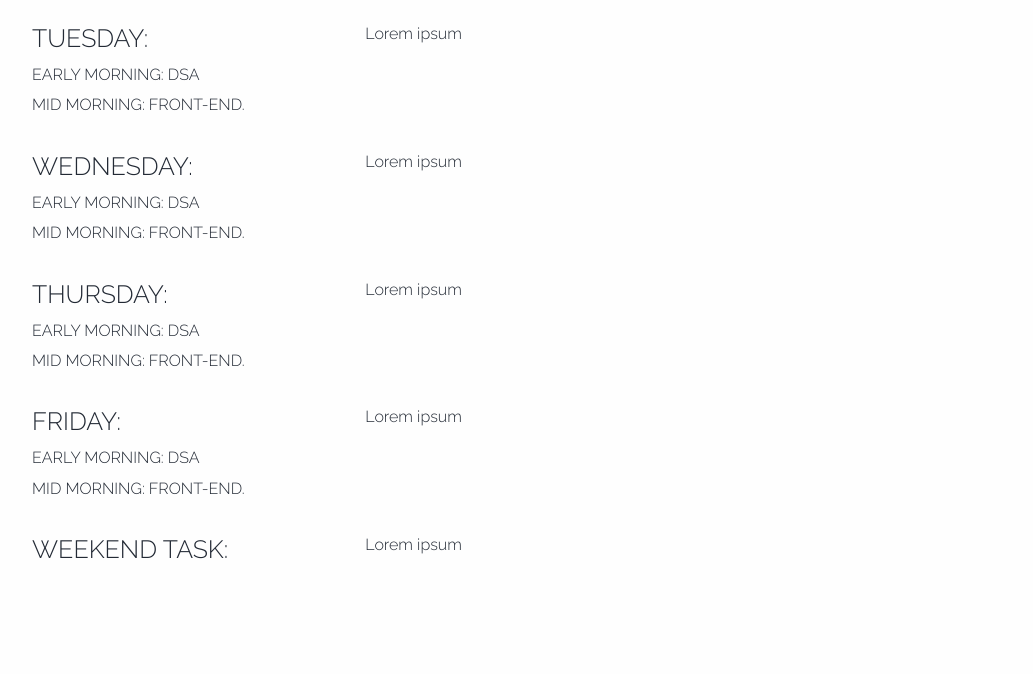
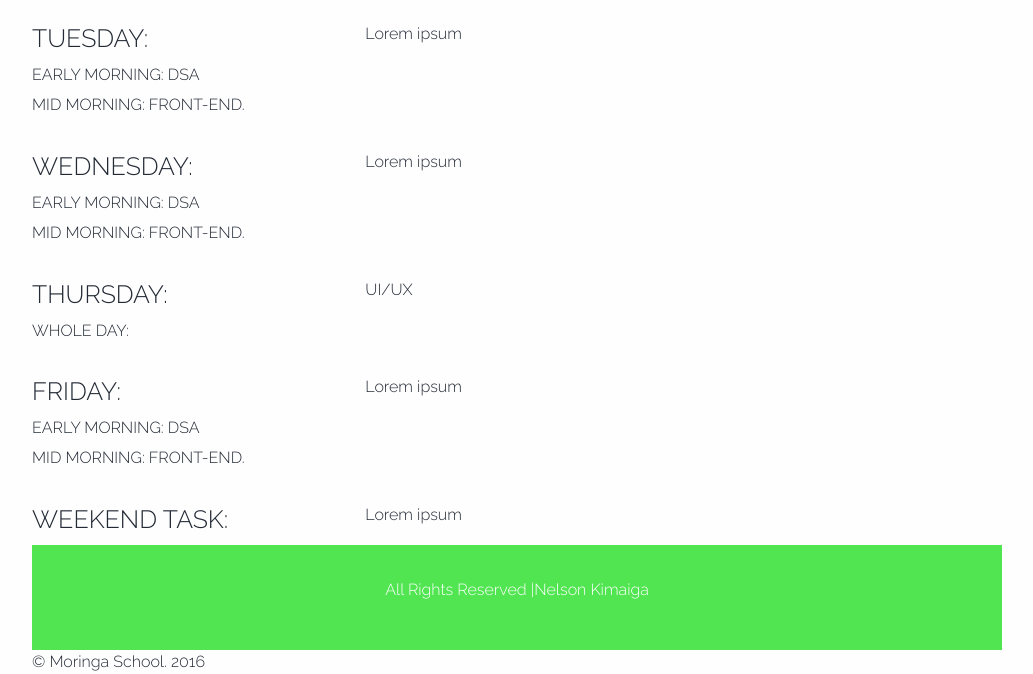
Before and after one commit to gitalry/Moringa-School-Curriculum-UI, a plain HTML site: page index.html in a window 1280 px wide. Shown: the part 509-1183 px from the top of the page, without its empty margins (223-1256 px from the left). Before the commit the page ends 1084 px from the top, so only its background shows below. Drawn offline with Linux system fonts and the light colour scheme.

Commit message:
Added footer, page ready

```diff
--- a/css/app.css
+++ b/css/app.css
@@ -23,3 +23,29 @@ h6{
 .subheader{
   color: #fff;
 }
+/*footer*/
+.copy {
+    background-color: #51e551;
+    padding: 2em 0;
+    text-align: center;
+    color: #fff;
+}
+.copy p {
+    font-size: 1em;
+    color: #fff;
+    font-weight: 500;
+}
+.copy p a {
+    color: #fff;
+}
+.copy p a:hover {
+    color: #999;
+}
+
+.footer{
+  width:100%;
+  height:20%;
+  position:relative;
+  bottom:0;
+  left:0;
+}
--- a/index.html
+++ b/index.html
@@ -36,69 +36,80 @@
                  <br>
                   <!--  Day 1 monday-->
                   <div class="row">
-                    <div class="small-4 columns">
+                    <div class="small-4 medium-4 large-4 columns">
                      <strong><h3>Monday:</h3></strong>
                       <h6>Early Morning: DSA</h6>
                       <h6>Mid Morning: Front-End.</h6>
                     </div>
-                    <div class="small-8 columns">
+                    <div class="small-8 medium-8 large-8 columns">
                      <p>Lorem ipsum</p>
                     </div>
                   </div>
 <br>
                   <div class="row">
-                    <div class="small-4 columns">
+                    <div class="small-4 medium-4 large-4 columns">
                      <strong><h4>Tuesday:</h4></strong>
                       <h6>Early Morning: DSA</h6>
                       <h6>Mid Morning: Front-End.</h6>
                     </div>
-                    <div class="small-8 columns">
+                    <div class="small-8 medium-8 large-8 columns">
                      <p>Lorem ipsum</p>
                     </div>
                   </div>
 <br>
                   <div class="row">
-                    <div class="small-4 columns">
+                    <div class="small-4 medium-4 large-4 columns">
                     <stong><h4>Wednesday:</h4></stong>
                       <h6>Early Morning: DSA</h6>
                       <h6>Mid Morning: Front-End.</h6>
                     </div>
-                    <div class="small-8 columns">
+                    <div class="small-8 medium-8 large-8 columns">
                      <p>Lorem ipsum</p>
                     </div>
                   </div>
 <br>
                   <div class="row">
-                    <div class="small-4 columns">
+                    <div class="small-4 medium-4 large-4 columns">
                   <strong><h4>Thursday:</h4></strong>
+                      <h6>Whole Day:</h6>
+                    </div>
+                    <div class="small-8 medium-8 large-8 columns">
+                     <p>UI/UX</p>
+                    </div>
+                  </div>
+<br>
+                  <div class="row">
+                    <div class="small-4 medium-4 large-4 columns">
+                    <strong><h4>Friday:</h4></strong>
                       <h6>Early Morning: DSA</h6>
                       <h6>Mid Morning: Front-End.</h6>
                     </div>
-                    <div class="small-8 columns">
+                    <div class="small-8 medium-8 large-8 columns">
                      <p>Lorem ipsum</p>
                     </div>
                   </div>
 <br>
                   <div class="row">
-                    <div class="small-4 columns">
-                    <strong><h4>Friday:</h4></strong>
-                      <h6>Early Morning: DSA</h6>
-                      <h6>Mid Morning: Front-End.</h6>
+                    <div class="small-4 medium-4 large-4 columns">
+                    <strong><h4>Weekend Task:</h4></strong>
                     </div>
-                    <div class="small-8 columns">
+                    <div class="small-8 medium-8 large-8 columns">
                      <p>Lorem ipsum</p>
                     </div>
                   </div>
-<br>
-                  <div class="row">
-                    <div class="small-4 columns">
-                    <strong><h4>Weekend Task:</h4></strong>
-                    </div>
-                    <div class="small-8 columns">
-                     <p>Lorem ipsum</p>
-                    </div>
-                  </div>
+<!-- footer -->
+<div class="footer">
+  <div class="copy">
+    <div class="container">
+    <p>All Rights Reserved |<a href="http://nelsonkimaiga.github.io">Nelson Kimaiga</a></p>
+   </div>
+  </div>
 
+<!-- curent date and year to appear on footer-->
+  &copy; Moringa School. <script type="text/javascript">
+  document.write(new Date().getFullYear());
+</script>
+</div>
 
     <script src="js/vendor/jquery.min.js"></script>
     <script src="js/vendor/what-input.min.js"></script>
```
